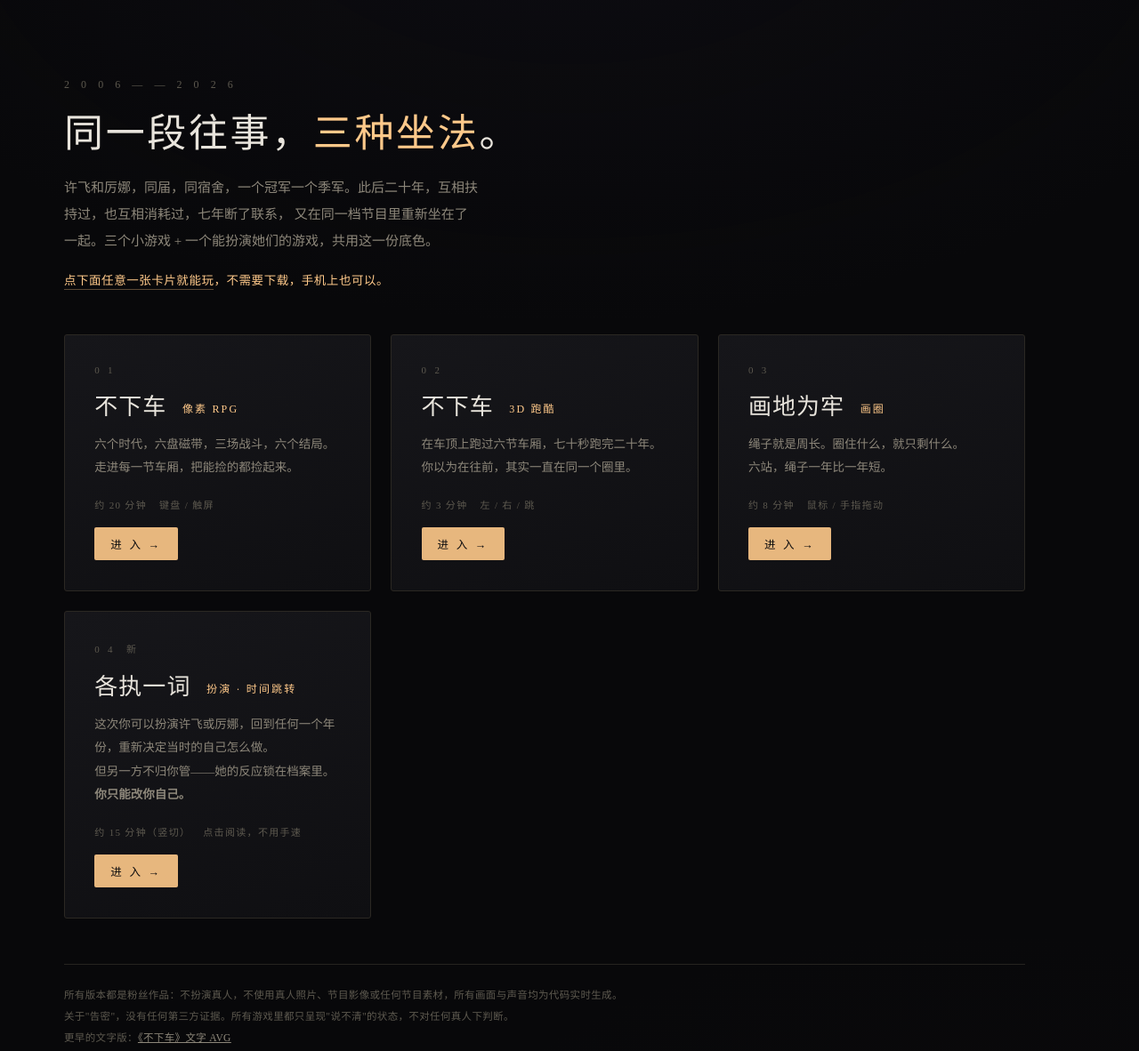
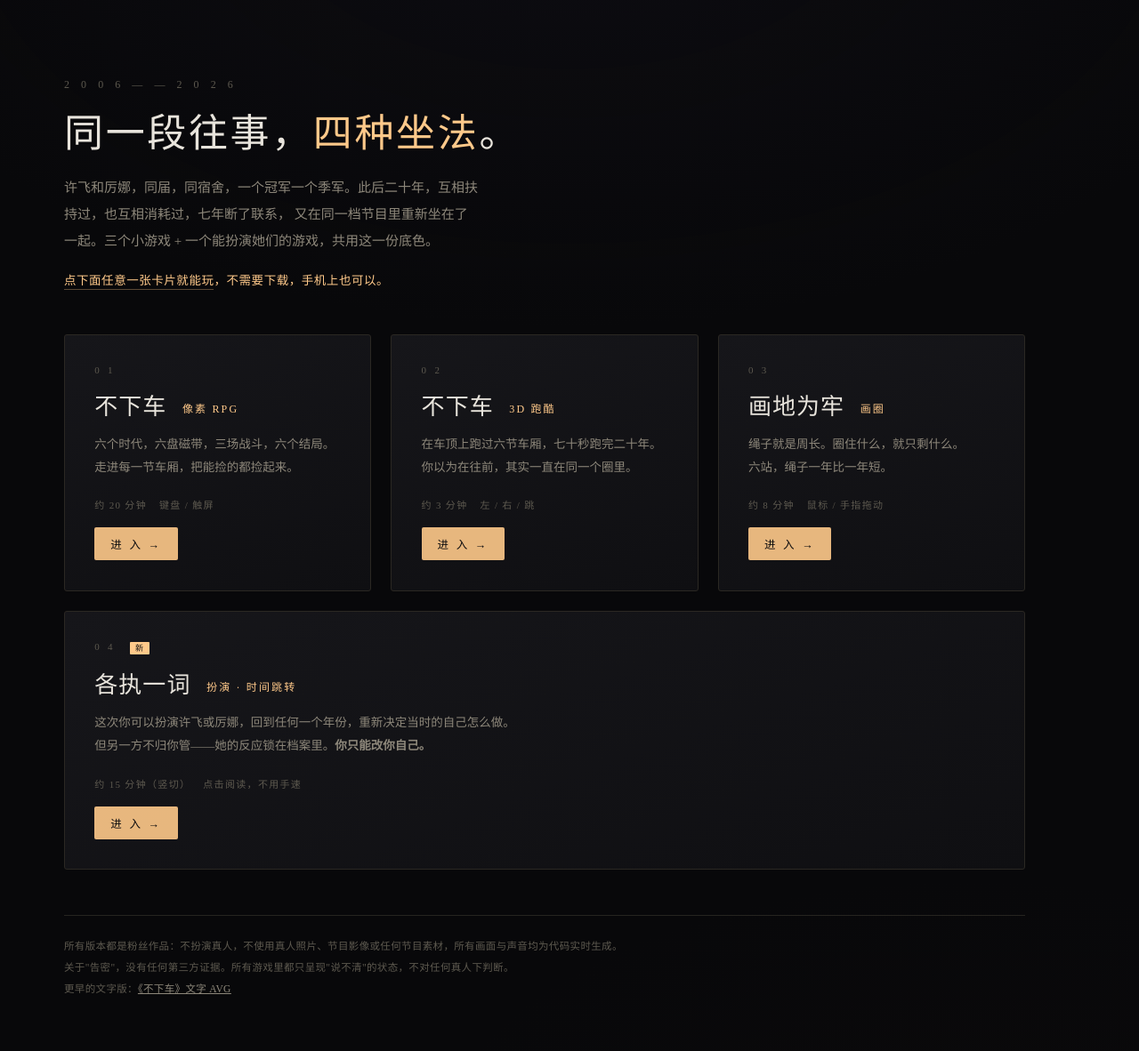
Before and after one commit to yeahdongcn/feixue-cp, a plain HTML site: page index.html in a window 1280 px wide. Shown: the whole page at 89% size. Drawn offline with Linux system fonts and the light colour scheme.

Commit message:
入口页：第四张卡铺满整行

```diff
--- a/index.html
+++ b/index.html
@@ -51,12 +51,17 @@
   .how b{ font-weight:400; border-bottom:1px solid #ffc98a55; padding-bottom:2px; }
   footer{ max-width:1080px; color:var(--dim2); font-size:11.5px; line-height:2.1; letter-spacing:.03em; border-top:1px solid var(--line); padding-top:22px; }
   footer a{ color:var(--dim); }
+  /* 第四张卡：扮演向，铺满一整行 */
+  .card.wide{ grid-column:1 / -1; }
+  .card .new{ font-size:9px; letter-spacing:.1em; color:#0c0c0e; background:var(--acc);
+    padding:2px 6px; border-radius:1px; vertical-align:middle; margin-left:4px; }
+  @media (max-width:720px){ .card.wide{ grid-column:auto; } }
 </style>
 </head>
 <body>
 <header>
   <div class="kicker">2 0 0 6 — — 2 0 2 6</div>
-  <h1>同一段往事，<em>三种坐法</em>。</h1>
+  <h1>同一段往事，<em>四种坐法</em>。</h1>
   <p class="sub">
     许飞和厉娜，同届，同宿舍，一个冠军一个季军。此后二十年，互相扶持过，也互相消耗过，七年断了联系，
     又在同一档节目里重新坐在了一起。三个小游戏 + 一个能扮演她们的游戏，共用这一份底色。
```
